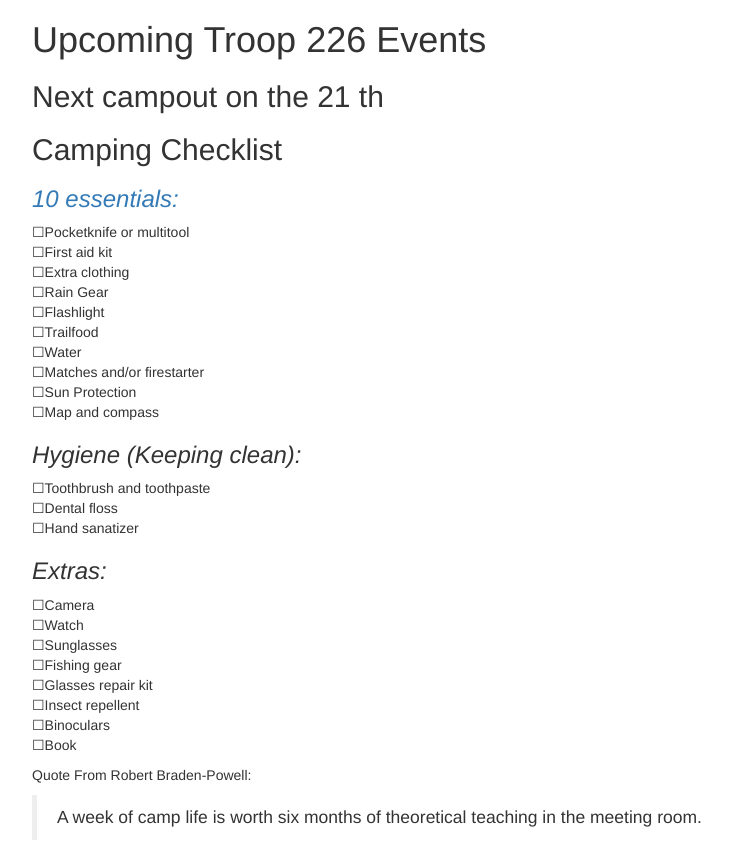
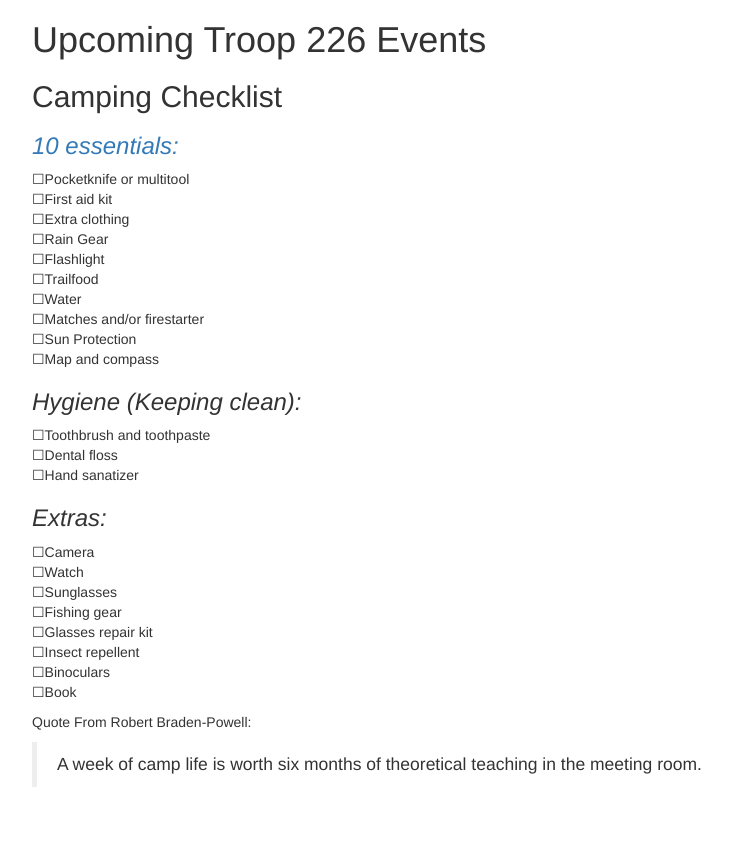
Before and after one commit to Troop226/Troop226.github.io, a plain HTML site: page index.html in a window 1280 px wide. Shown: the whole page, without its empty margins (38-770 px from the left). After the commit the page ends 807 px from the top, so only its background shows below. Drawn offline with nearby package versions, Linux system fonts and the light colour scheme.

Commit message:
Update index.html

```diff
--- a/index.html
+++ b/index.html
@@ -11,8 +11,6 @@
 <body>
   <div class="container">
     <h1 id="upcoming-troop-226-events">Upcoming Troop 226 Events</h1>
-    <h2>Next campout on the 21
-th</h2>
     <h2 id="camping-checklist">Camping Checklist</h2>
     <h3 id="10-essentials"><em><a href="http://boyslife.org/outdoors/outdoorarticles/6976/scout-outdoor-essentials-checklist/">10 essentials:</a></em></h3>
     <p>
```
